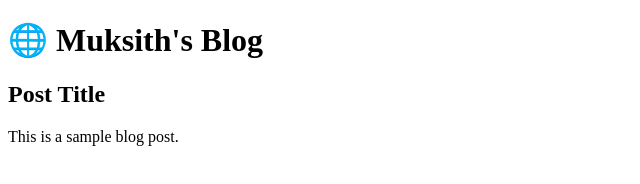
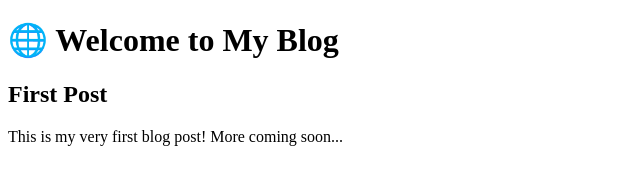
Before and after one commit to Muksith3/blog-site, a plain HTML site: page index.html in a window 1280 px wide. Shown: the whole page, without its empty margins (0-640 px from the left). Drawn offline with Linux system fonts and the light colour scheme.

Commit message:
Update index.html

```diff
--- a/index.html
+++ b/index.html
@@ -1,18 +1,17 @@
 <!DOCTYPE html>
 <html lang="en">
 <head>
-  <meta charset="UTF-8">
+  <meta charset="UTF-8" />
   <title>My Blog</title>
-  <link rel="stylesheet" href="style.css">
+  <link rel="stylesheet" href="style.css" />
 </head>
 <body>
-  <header><h1>🌐 Muksith's Blog</h1></header>
-  <main>
+  <div class="container">
+    <h1>🌐 Welcome to My Blog</h1>
     <article>
-      <h2>Post Title</h2>
-      <p>This is a sample blog post.</p>
+      <h2>First Post</h2>
+      <p>This is my very first blog post! More coming soon...</p>
     </article>
-    <!-- More posts -->
-  </main>
+  </div>
 </body>
 </html>
```
